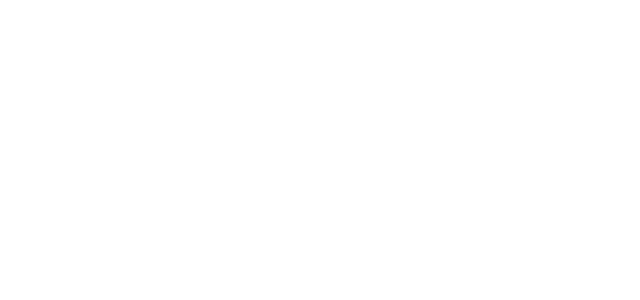
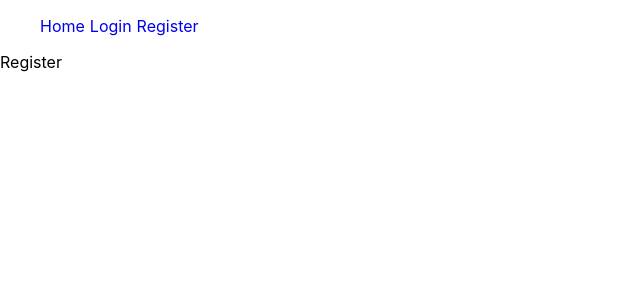
Before and after one commit to ydnaod/eCommerce-App, a React (Create React App) app: page /register in a window 1280 px wide. Shown: the top 300 px of the page, without its empty margins (0-640 px from the left). Built offline with nearby package versions, Linux system fonts and the light colour scheme.

Commit message:
add react router functionality and components for login and register

```diff
--- a/package.json
+++ b/package.json
@@ -8,6 +8,7 @@
     "@testing-library/user-event": "^12.6.0",
     "react": "^17.0.1",
     "react-dom": "^17.0.1",
+    "react-router-dom": "^5.2.0",
     "react-scripts": "4.0.1",
     "web-vitals": "^0.2.4"
   },
--- a/src/App.css
+++ b/src/App.css
@@ -2,37 +2,20 @@
   text-align: center;
 }
 
-.App-logo {
-  height: 40vmin;
-  pointer-events: none;
+a:visited {
+  color: black;
 }
 
-@media (prefers-reduced-motion: no-preference) {
-  .App-logo {
-    animation: App-logo-spin infinite 20s linear;
-  }
+.list {
+  list-style: none;
+  display: flex;
+  text-decoration: none;
+}
+li {
+  padding-right: 5px;
+  text-decoration: none;
 }
 
-.App-header {
-  background-color: #282c34;
-  min-height: 100vh;
-  display: flex;
-  flex-direction: column;
-  align-items: center;
-  justify-content: center;
-  font-size: calc(10px + 2vmin);
-  color: white;
+a {
+  text-decoration: none;
 }
-
-.App-link {
-  color: #61dafb;
-}
-
-@keyframes App-logo-spin {
-  from {
-    transform: rotate(0deg);
-  }
-  to {
-    transform: rotate(360deg);
-  }
-}
--- a/src/App.js
+++ b/src/App.js
@@ -1,11 +1,47 @@
 import logo from './logo.svg';
 import './App.css';
+import React, { Fragment } from 'react';
+import {
+  BrowserRouter as Router,
+  Switch,
+  Route,
+  Link,
+  useRouteMatch,
+  useParams
+} from 'react-router-dom';
+import {Home} from './Components/Home/Home';
+import {Login} from './Components/Login/Login';
+import {Register} from './Components/Register/Register';
+
 
 function App() {
   return (
-    <div className="App">
-
-    </div>
+    <Router>
+      <Fragment>
+        <ul className="list">
+          <li>
+            <Link to='/'>Home</Link>
+          </li>
+          <li>
+            <Link to='/login'>Login</Link>
+          </li>
+          <li>
+            <Link to='/register'>Register</Link>
+          </li>
+        </ul>
+        <Switch>
+          <Route exact path='/'>
+            <Home />
+          </Route>
+          <Route exact path='/login'>
+            <Login />
+          </Route>
+          <Route exact path='/register'>
+            <Register />
+          </Route>
+        </Switch>
+      </Fragment>
+    </Router>
   );
 }
 
--- /dev/null
+++ b/src/Components/Home/Home.js
@@ -0,0 +1,9 @@
+import React, { Fragment } from 'react';
+
+export function Home(){
+    return (
+        <Fragment>
+            <p>Home</p>
+        </Fragment>
+    )
+}
--- /dev/null
+++ b/src/Components/Login/Login.js
@@ -0,0 +1,11 @@
+import React, { Fragment } from 'react';
+
+export function Login(){
+    return (
+        <Fragment>
+            <p>
+                Login
+            </p>
+        </Fragment>
+    )
+}
--- /dev/null
+++ b/src/Components/Register/Register.js
@@ -0,0 +1,9 @@
+import React, { Fragment } from 'react';
+
+export function Register(){
+    return (
+        <Fragment>
+            <p>Register</p>
+        </Fragment>
+    )
+}
```
Also changed, not shown: 2 other files (tests, documents, lock files or other folders).
